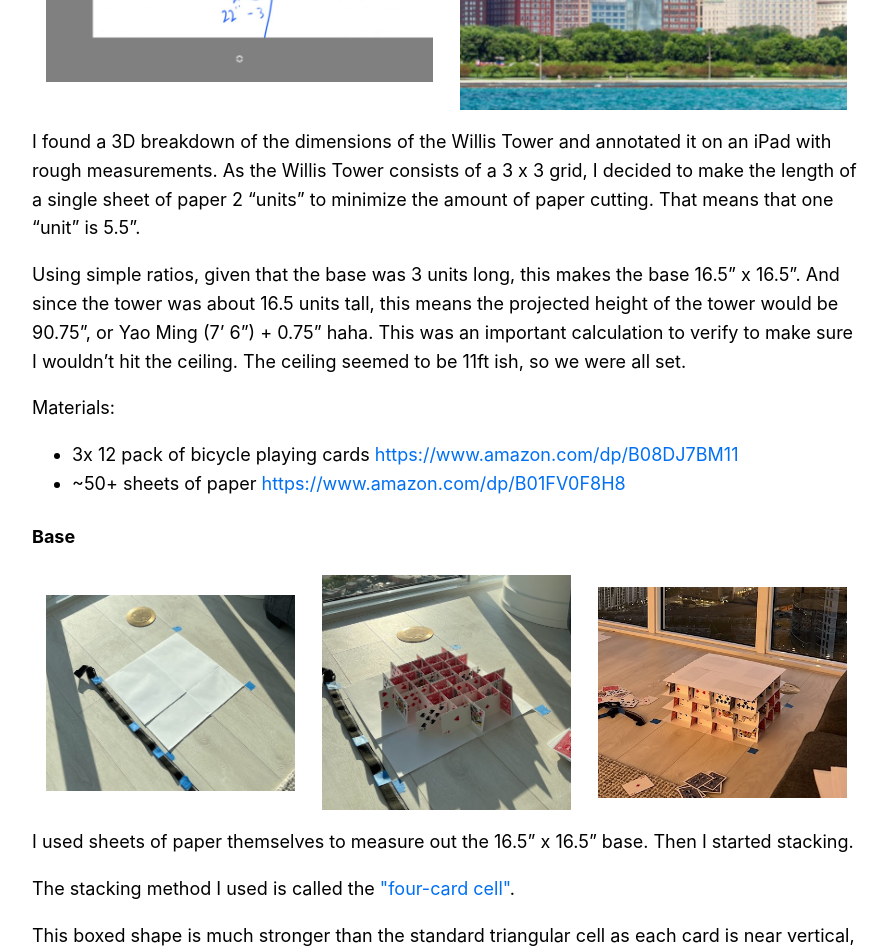
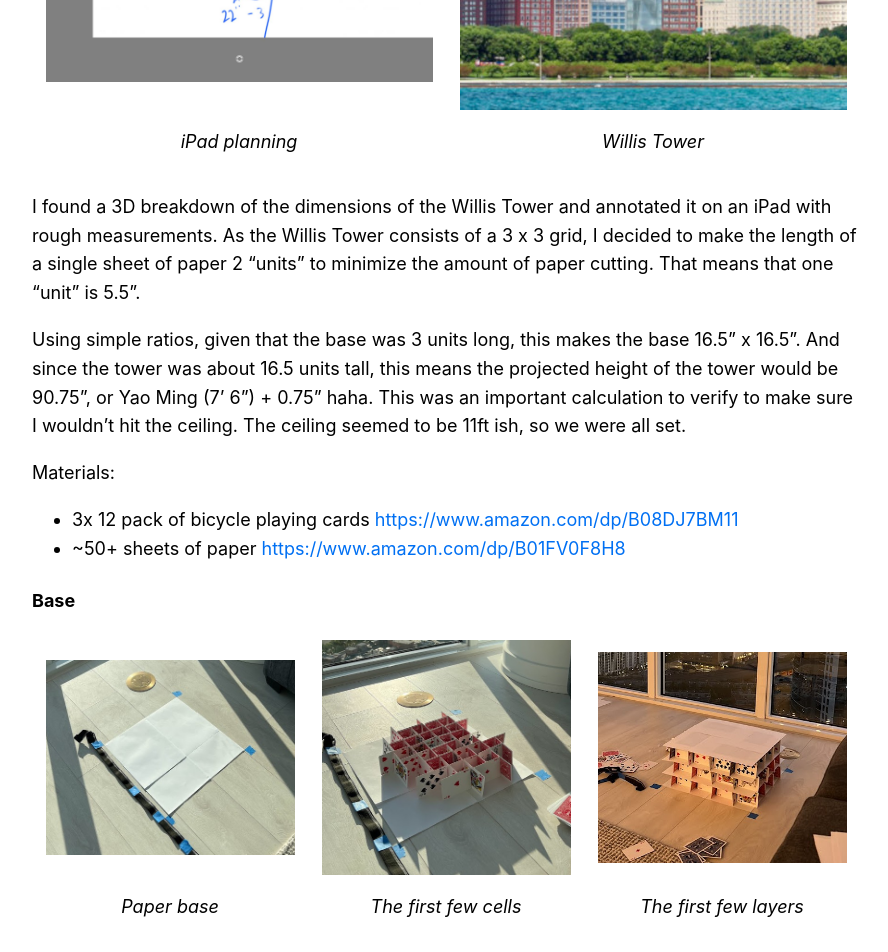
Before and after one commit to shihaocao/nextjs-shihao-website, a Next.js app: page /builds/tower-of-cards in a window 1280 px wide. Shown: the part 2400-3352 px from the top of the page, without its empty margins (194-1082 px from the left). Built offline with nearby package versions, Linux system fonts and the light colour scheme.

Commit message:
final touches to the build of the tower

```diff
--- a/components/centered_img_blocks.js
+++ b/components/centered_img_blocks.js
@@ -11,7 +11,8 @@ function conditional_subtitle(subtitle = ""){
   )
 }
 
-export function triple_centered_img_block(p_l, p_m, p_r) {
+export function triple_centered_img_block(p_l, p_m, p_r,
+  {l_subtitle = "", m_subtitle = "", r_subtitle = ""} = {}) {
   return (<div class="container">
           <div class="row">
             <div class="col my-auto">
@@ -36,10 +37,22 @@ export function triple_centered_img_block(p_l, p_m, p_r) {
               />
             </div>
           </div>
+          <div class="row">
+          <div class="col my-auto">
+          {conditional_subtitle(l_subtitle)}
+          </div>
+          <div class="col my-auto">
+          {conditional_subtitle(m_subtitle)}
+          </div>
+          <div class="col my-auto">
+          {conditional_subtitle(r_subtitle)}
+          </div>
+          </div>
       </div>)
 }
 
-export function dual_centered_img_block(photo_path_left, photo_path_right) {
+export function dual_centered_img_block(photo_path_left, photo_path_right,
+                                       {l_subtitle = "", r_subtitle = ""} = {}) {
     return (
       <div class="container">
       <div class="row">
@@ -57,6 +70,14 @@ export function dual_centered_img_block(photo_path_left, photo_path_right) {
           loading="lazy"
           />
         </div>
+      </div>
+      <div class="row">
+      <div class="col my-auto">
+      {conditional_subtitle(l_subtitle)}
+      </div>
+      <div class="col my-auto">
+      {conditional_subtitle(r_subtitle)}
+      </div>
       </div>
     </div>
     )
--- a/pages/builds/tower-of-cards.js
+++ b/pages/builds/tower-of-cards.js
@@ -56,7 +56,8 @@ export default function FirstPost() {
         <h4>Design</h4>
         <p>I wanted to build something tall, something interesting, and something with card-friendly geometry. I also happened to be in Chicago, so the Willis Tower immediately came to mind.</p>
 
-        {dual_centered_img_block('tower-of-cards/planning.jpg', 'tower-of-cards/willis-tower.jpg')}
+        {dual_centered_img_block('tower-of-cards/planning.jpg', 'tower-of-cards/willis-tower.jpg',
+                                 {l_subtitle : "iPad planning", r_subtitle : "Willis Tower"})}
 
         <p>I found a 3D breakdown of the dimensions of the Willis Tower and annotated it on an iPad with rough measurements. As the Willis Tower consists of a 3 x 3 grid, I decided to make the length of a single sheet of paper 2 &ldquo;units&rdquo; to minimize the amount of paper cutting. That means that one &ldquo;unit&rdquo; is 5.5&rdquo;.</p>
         <p>Using simple ratios, given that the base was 3 units long, this makes the base 16.5&rdquo; x 16.5&rdquo;. And since the tower was about 16.5 units tall, this means the projected height of the tower would be 90.75&rdquo;, or Yao Ming (7&rsquo; 6&rdquo;) + 0.75&rdquo; haha. This was an important calculation to verify to make sure I wouldn&rsquo;t hit the ceiling. The ceiling seemed to be 11ft ish, so we were all set.</p>
@@ -71,7 +72,10 @@ export default function FirstPost() {
 
         {triple_centered_img_block('tower-of-cards/base_1.jpg',
                                    'tower-of-cards/base_2.jpg',
-                                   'tower-of-cards/base_3.jpg')}
+                                   'tower-of-cards/base_3.jpg',
+                                   {l_subtitle : "Paper base",
+                                    m_subtitle : "The first few cells",
+                                    r_subtitle : "The first few layers"})}
 
         <p>I used sheets of paper themselves to measure out the 16.5&rdquo; x 16.5&rdquo; base. Then I started stacking.</p>
         <p>The stacking method I used is called the <a href="https://www.wikihow.com/Build-a-House-of-Cards">"four-card cell"</a>.</p>
@@ -104,7 +108,12 @@ export default function FirstPost() {
 
         <p>Corner supports are the first &ldquo;hotfix&rdquo; I came up with as I built. Since cards sticking out halfway would be unstable, edges often have overhangs over &ldquo;unstable&rdquo; regions. This is especially noticeable at corners. As an edge/corner droops, it lowers the starting height of the card directly above it, causing the next edge/corner to droop further. This issue compounds as you add layers.</p>
         <p>Eventually, a card on top of a drooped floor teeters on just tipping/sliding off, preventing you from stacking any higher. Thus, I had to develop a fix to go beyond about twelve card layers.</p>
-        <p>&lt;hotfix photos&gt;</p>
+
+        {dual_centered_img_block('tower-of-cards/without_support.jpg',
+                                 'tower-of-cards/with_support.jpg',
+                                 {l_subtitle : "Without support",
+                                  r_subtitle : "With support"})}
+
         <p>The hotfix I added was a folded card corner support. The folded angle of the card allows it to stand on edges/corners without having to lean on anything, making it ideal to add strength to the voids near the edges/corners. I deemed the issue only severe enough at the corners, so I put two in each corner.</p>
         <p>Since corner supports also don&rsquo;t lean on anything, they use their full width to prop up the tower (as opposed to the 98% height that leaned cards have). The net sum effect of drooping and the full width let corners be restored to the same height as the center cells.</p>
         <p>Hotfix complete!</p>
@@ -115,18 +124,27 @@ export default function FirstPost() {
 
         <p>As the upper levels had cells cut away from the corners and edges, they had higher perimeter-to-area ratios. This meant that per floor, there was much more relative edge void space compared to rigid central cells. In order to combat the additional drooping, I added corner supports to the increased number of corner positions.</p>
         <p>As the tower got taller, the weight of the upper levels began to increase the loading on the few base layers. This caused noticeable bending.</p>
-        <p>&lt; bending photo&gt;</p>
+
+        {centered_img_block('tower-of-cards/bending.jpg',
+                            {subtitle : "Bending 3 braced by J and A"})}
+
         <p>This was slightly concerning, but interestingly: the bending/buckling action was braced the cards to either side of any given card. Therefore a buckling failure of a layer would require sliding off the paper, which was unlikely. As the tower gets heavier, it increases the loading into the paper, increasing the frictional force keeping the cards from sliding out.</p>
+
+        <h4>Return of the Spring Constant</h4>
+
         <p>But even if the bending and buckling would not cause a direct loading failure, it did add a lot of compliance due to the flexure. This revealed itself in spring-like behavior. If you bumped the deck or a card as you were stacking, the entire tower would spring away and wobble back with deflections that got larger as the tower got taller. At final levels, the deflection was easily on the order of 5 mm.</p>
         <p>I found this quite interesting as the spring-like behavior was driven mostly by compliance as opposed to being driven by an elastic modulus of the paper.</p>
         <p>I anticipated this issue as I saw it very early on in the skinny high aspect ratio prototype tower. This is one reason I made sure to choose a design with a slightly more reasonable aspect ratio.&nbsp;</p>
         <p>But once the effect takes hold, the only possible mitigation is to be careful, gentle, and patient as you stack cards.</p>
-<       p>Indeed being careful is often a great strategy.</p>
+        <p>Indeed being careful is often a great strategy.</p>
         <h4>Final Levels</h4>
         <p>Once you reach the final levels, you know it&apos;s getting real when you need a chair. These are the most fun layers, and also the scariest as everything is so shaky due to the springiness.</p>
         <p>The final antenna towers were made by tearing the cards a bit and interleaving heavily curled cards.</p>
-        <p>&lt;final pictures&gt;</p>
-        <p>Yay! :</p>
+
+        {centered_img_block('tower-of-cards/finished.jpg',
+                            {subtitle : "7' 6.75\""})}
+
+        <center><p><b>Yay! :)</b></p></center>
         <h4><p>Reflection</p></h4>
         <p>Looking back, sometimes I feel like we ask ourselves, why do we do things like this? What is the value of toy engineering projects?</p>
         <p>The answer I tell myself is that it&rsquo;s a novel mental exercise to apply skills, theory, and philosophies to problems in a completely different field. It was fun to use rapid prototyping styles for a new material I had never worked with and to develop best practices on the fly. It was fun to try and explain why certain behaviors were happening, and then design around them.<br></br>And maybe it was just awesome and cool. Inspiration and teaching are some of the best ways we can motivate progress. The tower gave me something to look forward to, and something to nerd out over with fellow engineers. Projects like these remind us that there are so many problems out there waiting to be solved, challenges waiting to be overcome. Someone just needs to dream of the solution, chase it, and tackle it.</p>
@@ -144,13 +162,13 @@ export default function FirstPost() {
             </li>
         </ul>
 
-        <p>&lt;break&gt;</p>
+        {/* <p>&lt;break&gt;</p>
         <p>Taking down the structure,</p>
         <p>The cards seem to be transferring load vertically critically because you could</p>
         <p>the paper started to form spaced armor</p>
         <p>Cards would get embedded within the structure, cards would get cut, paper would get cut</p>
         <p>We started to get really good at throwing cards</p>
-
+         */}
 
     </Layout>
   )
```
Also changed, not shown: public/images/tower-of-cards/bending.jpg (added).
